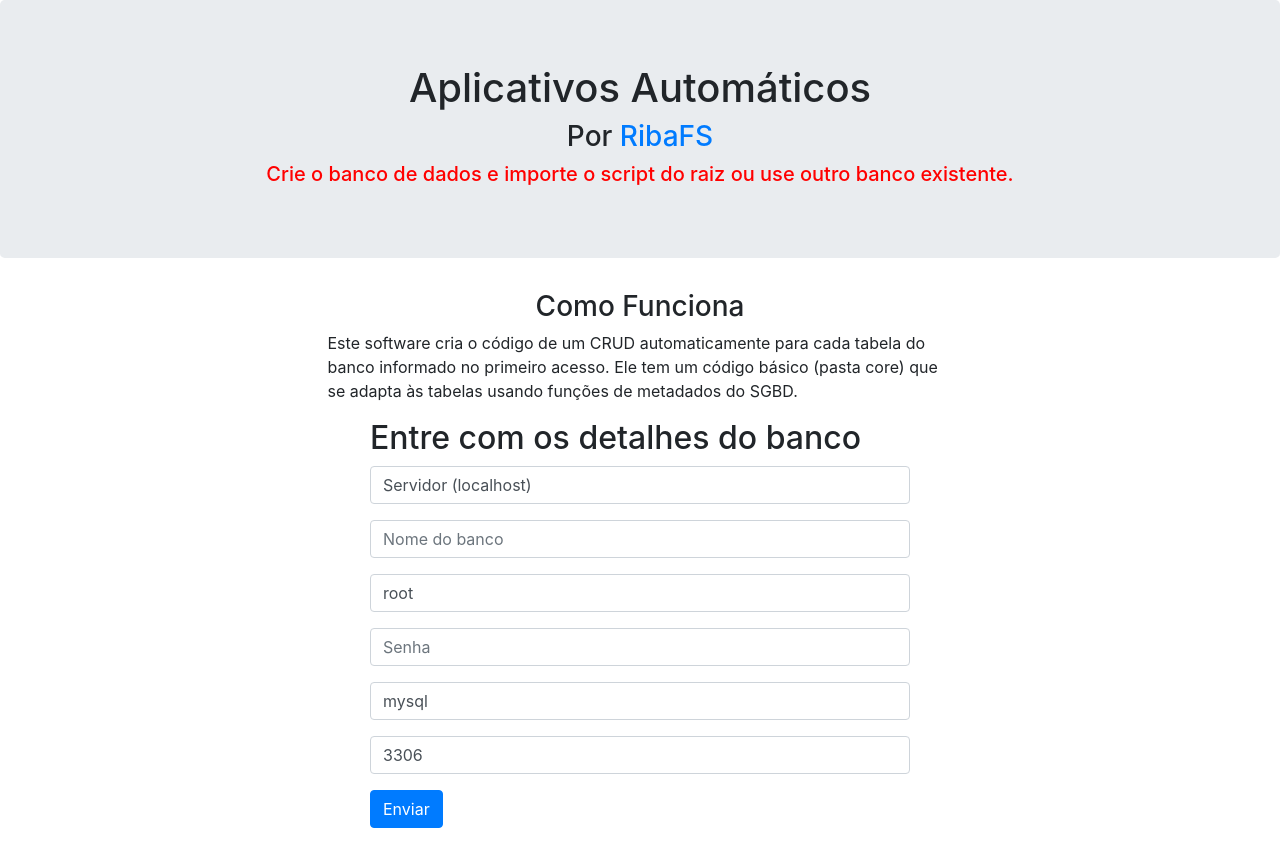
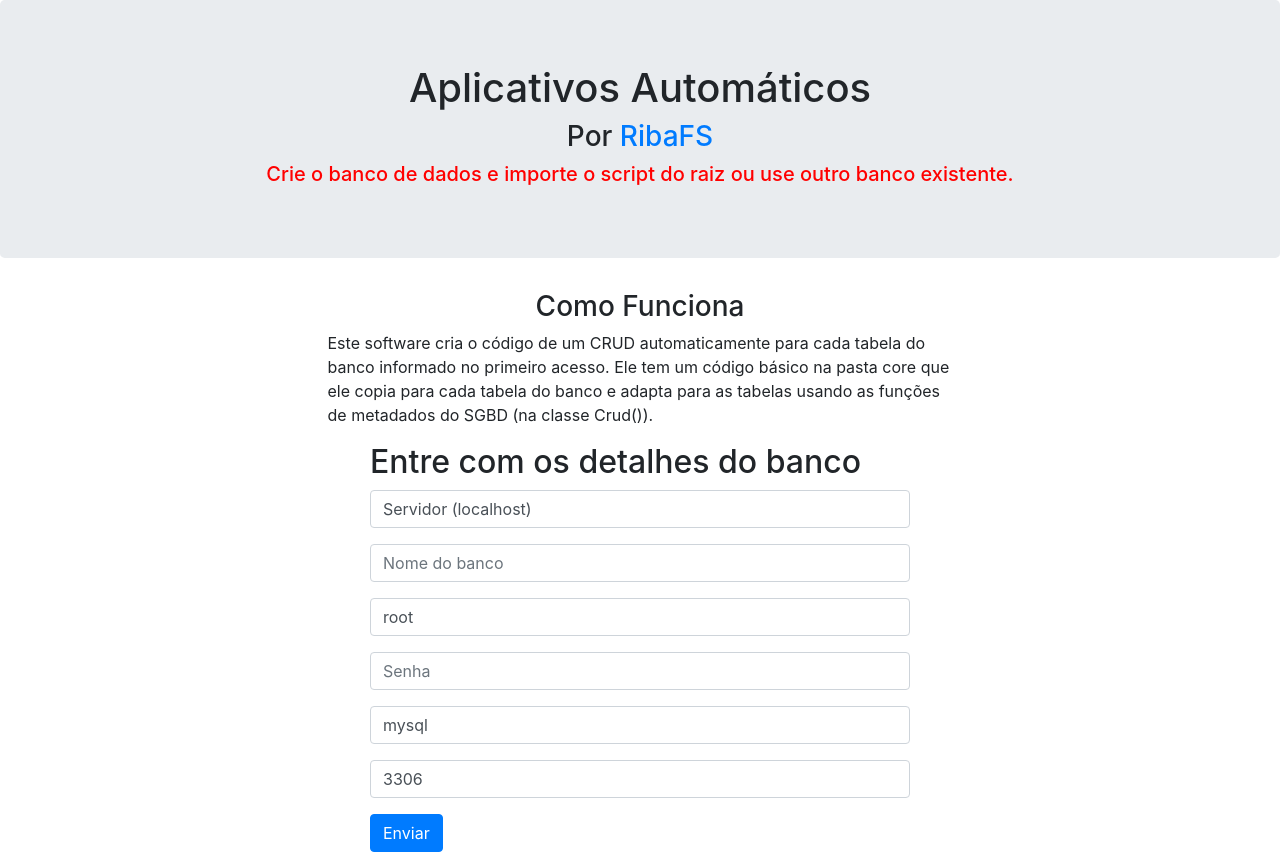
Before and after one commit to ribafs/auto-app, a PHP site: page /install.php in a window 1280 px wide. Before the commit the page ends 828 px from the top, so only its background shows below. Run offline with PHP 8.4, Linux system fonts and the light colour scheme; a stand-in replaces the project's code that opens the database connection.

Commit message:
Update install.php

```diff
--- a/pt_BR/install.php
+++ b/pt_BR/install.php
@@ -18,7 +18,7 @@
 <div class="row">
     <div class="col-md-3"></div>
     <div class="col-md-6">
-<p>Este software cria o código de um CRUD automaticamente para cada tabela do banco informado no primeiro acesso. Ele tem um código básico (pasta core) que se adapta às tabelas usando funções de metadados do SGBD.</p>
+<p>Este software cria o código de um CRUD automaticamente para cada tabela do banco informado no primeiro acesso. Ele tem um código básico na pasta core que ele copia para cada tabela do banco e adapta para as tabelas usando as funções de metadados do SGBD (na classe Crud()).</p>
     </div>
 </div>
 
```
